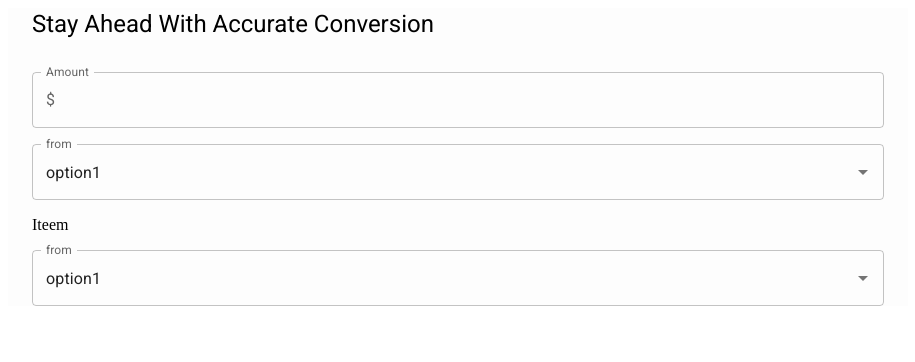
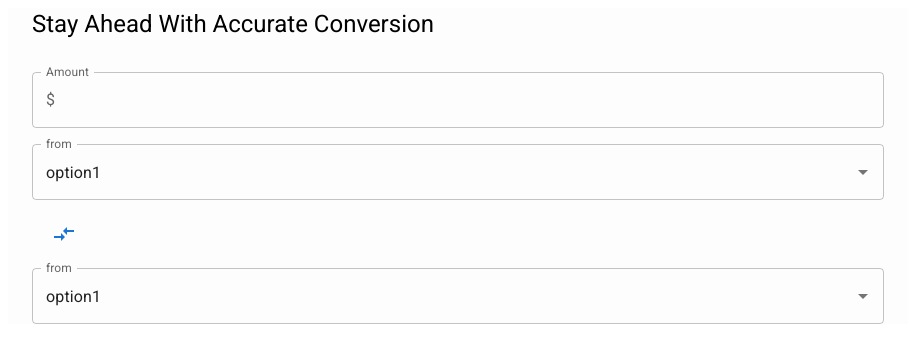
Before and after one commit to geethdev/React-Currency-Converter, a React (Vite) app: page / in a window 1280 px wide. Shown: the top 362 px of the page, without its empty margins (182-1097 px from the left). Built offline with nearby package versions, Linux system fonts and the light colour scheme.

Commit message:
Implement SwitchCurrency component

```diff
--- a/package.json
+++ b/package.json
@@ -13,6 +13,7 @@
     "@emotion/react": "^11.11.1",
     "@emotion/styled": "^11.11.0",
     "@fontsource/roboto": "^5.0.8",
+    "@mui/icons-material": "^5.15.0",
     "@mui/material": "^5.14.20",
     "react": "^18.2.0",
     "react-dom": "^18.2.0"
--- a/src/components/SwitchCurrency.jsx
+++ b/src/components/SwitchCurrency.jsx
@@ -1,7 +1,14 @@
-import { Grid } from "@mui/material";
+import { Button, Grid } from "@mui/material";
+import CompareArrowsIcon from "@mui/icons-material/CompareArrows";
 
 const SwitchCurrency = () => {
-  return <Grid item>Iteem</Grid>;
+  return (
+    <Grid item>
+      <Button>
+        <CompareArrowsIcon />
+      </Button>
+    </Grid>
+  );
 };
 
 export default SwitchCurrency;
```
Also changed, not shown: 1 other file (tests, documents, lock files or other folders).
